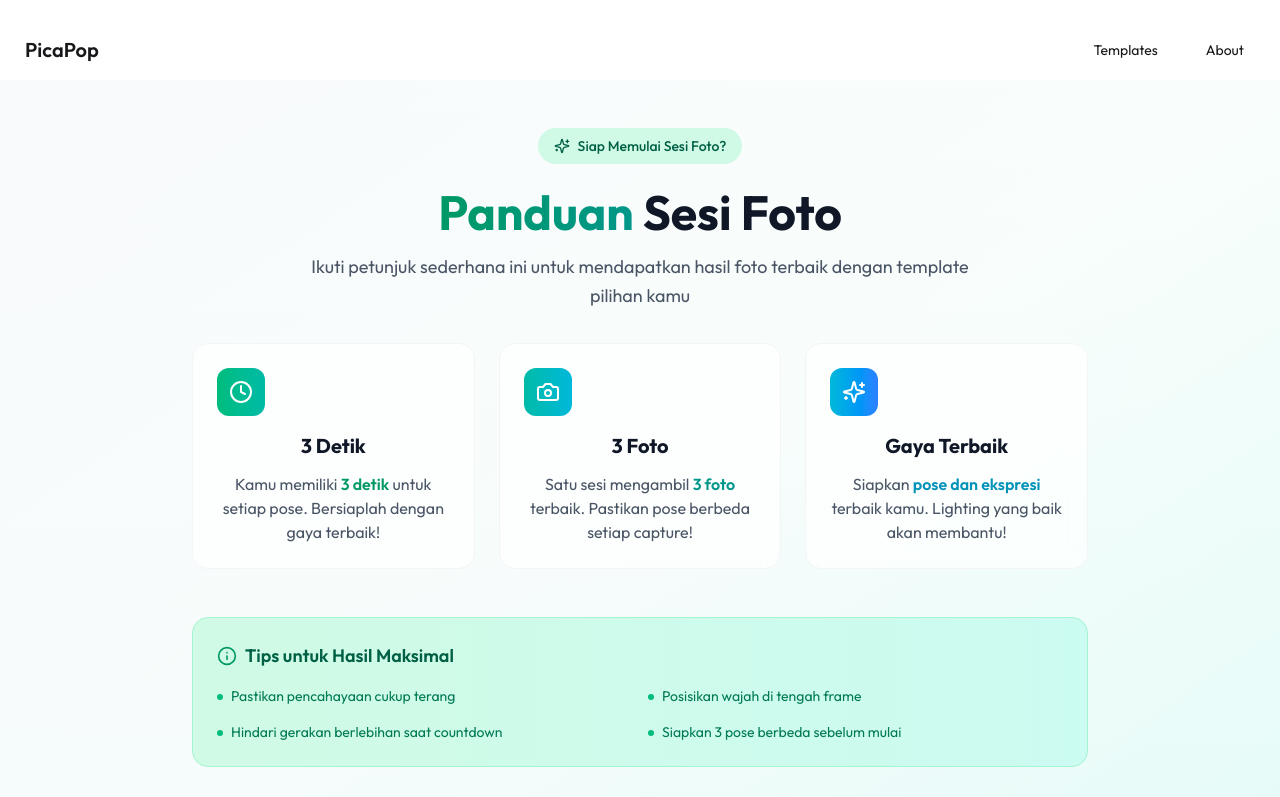
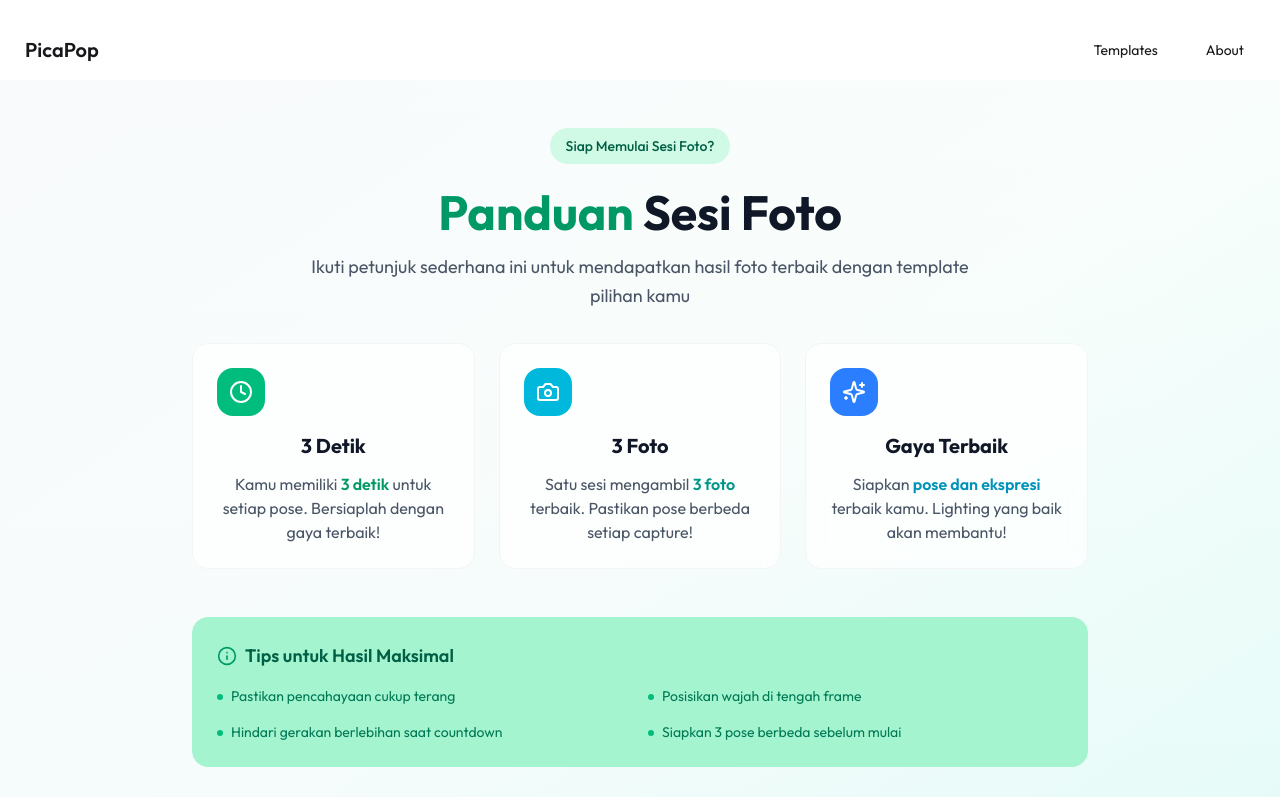
Before and after one commit to AnggaaIs/picapop, a Next.js app: page /getstarted in a window 1280 px wide. Shown: the top 797 px of the page. Built offline with nearby package versions, Linux system fonts and the light colour scheme.

Commit message:
feat: fix bug

```diff
--- a/src/app/getstarted/page.tsx
+++ b/src/app/getstarted/page.tsx
@@ -76,12 +76,11 @@ export default function GetStarted() {
             className="mb-8"
           >
             <div className="inline-flex items-center px-4 py-2 rounded-full bg-emerald-100 text-emerald-800 text-sm font-medium mb-6">
-              <Sparkles className="w-4 h-4 mr-2" />
               Siap Memulai Sesi Foto?
             </div>
 
             <h1 className="text-3xl sm:text-4xl lg:text-5xl font-bold text-gray-900 mb-4">
-              <span className="bg-gradient-to-r from-emerald-600 to-teal-600 bg-clip-text text-transparent">
+              <span className="text-emerald-600">
                 Panduan
               </span>{" "}
               Sesi Foto
@@ -130,9 +129,8 @@ export default function GetStarted() {
             {/* Rule 1 */}
             <motion.div
               className="bg-white/70 backdrop-blur-sm rounded-2xl p-6 border border-gray-100 hover:shadow-lg transition-all duration-300 group"
-              whileHover={{ y: -5, scale: 1.02 }}
             >
-              <div className="w-12 h-12 bg-gradient-to-r from-emerald-500 to-teal-500 rounded-xl flex items-center justify-center mb-4 group-hover:scale-110 transition-transform duration-300">
+              <div className="w-12 h-12 bg-emerald-500 rounded-2xl flex items-center justify-center mb-4 transition-transform duration-300">
                 <Clock className="w-6 h-6 text-white" />
               </div>
               <h3 className="text-xl font-bold text-gray-900 mb-3">3 Detik</h3>
@@ -145,9 +143,8 @@ export default function GetStarted() {
             {/* Rule 2 */}
             <motion.div
               className="bg-white/70 backdrop-blur-sm rounded-2xl p-6 border border-gray-100 hover:shadow-lg transition-all duration-300 group"
-              whileHover={{ y: -5, scale: 1.02 }}
             >
-              <div className="w-12 h-12 bg-gradient-to-r from-teal-500 to-cyan-500 rounded-xl flex items-center justify-center mb-4 group-hover:scale-110 transition-transform duration-300">
+              <div className="w-12 h-12 bg-cyan-500 rounded-2xl flex items-center justify-center mb-4 transition-transform duration-300">
                 <Camera className="w-6 h-6 text-white" />
               </div>
               <h3 className="text-xl font-bold text-gray-900 mb-3">3 Foto</h3>
@@ -160,9 +157,8 @@ export default function GetStarted() {
             {/* Rule 3 */}
             <motion.div
               className="bg-white/70 backdrop-blur-sm rounded-2xl p-6 border border-gray-100 hover:shadow-lg transition-all duration-300 group"
-              whileHover={{ y: -5, scale: 1.02 }}
             >
-              <div className="w-12 h-12 bg-gradient-to-r from-cyan-500 to-blue-500 rounded-xl flex items-center justify-center mb-4 group-hover:scale-110 transition-transform duration-300">
+              <div className="w-12 h-12 bg-blue-500 rounded-2xl flex items-center justify-center mb-4 transition-transform duration-300">
                 <Sparkles className="w-6 h-6 text-white" />
               </div>
               <h3 className="text-xl font-bold text-gray-900 mb-3">Gaya Terbaik</h3>
@@ -176,7 +172,7 @@ export default function GetStarted() {
           {/* Tips Section */}
           <motion.div
             variants={itemVariants}
-            className="bg-gradient-to-r from-emerald-100 to-teal-100 rounded-2xl p-6 mb-8 border border-emerald-200"
+            className="bg-emerald-200 rounded-2xl p-6 mb-8 border border-emerald-200"
           >
             <div className="flex items-center gap-2 mb-4">
               <Info className="w-5 h-5 text-emerald-600" />
@@ -210,7 +206,7 @@ export default function GetStarted() {
             <Button
               onClick={handleStart}
               disabled={isStarting}
-              className={`bg-gradient-to-r from-emerald-600 to-teal-600 hover:from-emerald-700 hover:to-teal-700 text-white px-8 py-4 text-lg font-semibold rounded-xl shadow-lg hover:shadow-xl transition-all duration-300 flex items-center gap-2 group ${isStarting ? 'opacity-75 cursor-not-allowed' : ''}`}
+              className={`bg--600 hover:from-emerald-700 hover:to-teal-700 text-white px-8 py-4 text-lg font-semibold rounded-xl shadow-lg hover:shadow-xl transition-all duration-300 flex items-center gap-2 group ${isStarting ? 'opacity-75 cursor-not-allowed' : ''}`}
               size="lg"
             >
               {isStarting ? (
--- a/src/app/privacy-policy/page.tsx
+++ b/src/app/privacy-policy/page.tsx
@@ -16,11 +16,7 @@ const PrivacyPolicy = () => {
   };
 
   return (
-    <div className="min-h-screen bg-gradient-to-b from-white to-[#f6f8fd] relative overflow-hidden">
-      {/* Background decorations */}
-      <div className="absolute inset-0 bg-[#34364a]/[0.02] -z-1" />
-      <div className="absolute top-40 -left-64 w-96 h-96 bg-blue-50 rounded-full mix-blend-multiply filter blur-3xl opacity-25 animate-blob" />
-      <div className="absolute top-40 -right-64 w-96 h-96 bg-purple-50 rounded-full mix-blend-multiply filter blur-3xl opacity-25 animate-blob animation-delay-2000" />
+    <div className="min-h-screen bg-white relative overflow-hidden">
 
       <motion.div
         className="py-20 px-6"
@@ -29,11 +25,11 @@ const PrivacyPolicy = () => {
         animate="visible"
       >
         <motion.div
-          className="max-w-3xl mx-auto bg-white/70 backdrop-blur-lg rounded-2xl p-8 md:p-12 shadow-sm"
+          className="max-w-3xl mx-auto bg-white/70 backdrop-blur-lg rounded-2xl p-5 md:p-12"
           variants={itemVariants}
         >
           <motion.h1
-            className="text-4xl md:text-5xl font-bold mb-8 text-center bg-clip-text text-transparent bg-gradient-to-r from-[#34364a] to-blue-600"
+            className="text-4xl md:text-5xl font-bold mb-8 text-center text-[#34364a]"
             variants={itemVariants}
           >
             Kebijakan Privasi
@@ -51,7 +47,7 @@ const PrivacyPolicy = () => {
           {sections.map((section, index) => (
             <motion.div key={section.title} variants={itemVariants}>
               <h2 className="text-2xl font-bold text-[#34364a] mt-12 mb-4 flex items-center">
-                <span className="text-blue-600 mr-3">{index + 1}.</span>
+                <span className="mr-3">{index + 1}.</span>
                 {section.title}
               </h2>
               <p className="text-[#34364a]/80 leading-relaxed">
@@ -61,7 +57,7 @@ const PrivacyPolicy = () => {
           ))}
 
           <motion.p
-            className="mt-12 text-sm text-[#34364a]/60 border-t pt-8"
+            className="mt-6 text-sm text-[#34364a]/60 pt-8"
             variants={itemVariants}
           >
             Terakhir diperbarui: April 2025
--- a/src/app/terms-of-use/page.tsx
+++ b/src/app/terms-of-use/page.tsx
@@ -47,11 +47,7 @@ const TermsOfUse = () => {
   ];
 
   return (
-    <div className="min-h-screen bg-gradient-to-b from-white to-[#f6f8fd] relative overflow-hidden">
-      {/* Background decorations */}
-      <div className="absolute inset-0 bg-[#34364a]/[0.02] -z-1" />
-      <div className="absolute top-40 -left-64 w-96 h-96 bg-blue-50 rounded-full mix-blend-multiply filter blur-3xl opacity-25 animate-blob" />
-      <div className="absolute top-40 -right-64 w-96 h-96 bg-purple-50 rounded-full mix-blend-multiply filter blur-3xl opacity-25 animate-blob animation-delay-2000" />
+    <div className="min-h-screen bg-white relative overflow-hidden">
 
       <motion.div
         className="py-20 px-6"
@@ -60,11 +56,11 @@ const TermsOfUse = () => {
         animate="visible"
       >
         <motion.div
-          className="max-w-3xl mx-auto bg-white/70 backdrop-blur-lg rounded-2xl p-8 md:p-12 shadow-sm"
+          className="max-w-3xl mx-auto bg-white/70 backdrop-blur-lg rounded-2xl p-6 md:p-12"
           variants={itemVariants}
         >
           <motion.h1
-            className="text-4xl md:text-5xl font-bold mb-8 text-center bg-clip-text text-transparent bg-gradient-to-r from-[#34364a] to-blue-600"
+            className="text-4xl md:text-5xl font-bold mb-8 text-center text-[#34364a]"
             variants={itemVariants}
           >
             Syarat dan Ketentuan
@@ -86,7 +82,7 @@ const TermsOfUse = () => {
               className="mb-8 last:mb-0"
             >
               <h2 className="text-2xl font-semibold mb-3 text-[#34364a] flex items-center">
-                <span className="text-blue-600 mr-3">{index + 1}.</span>
+                <span className="mr-3">{index + 1}.</span>
                 {term.title}
               </h2>
               <p className="text-[#34364a]/80 leading-relaxed pl-7">
@@ -96,7 +92,7 @@ const TermsOfUse = () => {
           ))}
 
           <motion.p
-            className="mt-12 text-sm text-[#34364a]/60 border-t pt-8"
+            className="mt-6 text-sm text-[#34364a]/60 pt-8"
             variants={itemVariants}
           >
             Terakhir diperbarui: April 2025
--- a/src/components/photosession/alert-error.tsx
+++ b/src/components/photosession/alert-error.tsx
@@ -1,6 +1,6 @@
 export default function AlertError() {
   return (
-    <div role="alert" className="bg-red-300 flex items-center justify-center gap-3 py-3 px-3 rounded-lg">
+    <div role="alert" className="bg-red-200 flex items-center justify-center gap-3 py-3 px-3 rounded-lg">
       <svg
         xmlns="http://www.w3.org/2000/svg"
         className="h-6 w-6 shrink-0 stroke-current text-red-600"
@@ -14,7 +14,7 @@ export default function AlertError() {
           d="M10 14l2-2m0 0l2-2m-2 2l-2-2m2 2l2 2m7-2a9 9 0 11-18 0 9 9 0 0118 0z"
         />
       </svg>
-      <span className="text-red-600 text-sm font-semibold tracking-wide">Error! Tidak mendapatkan akses ke kamera.</span>
+      <span className="text-red-600 text-sm font-semibold tracking-wider">Error! Tidak mendapatkan akses ke kamera.</span>
     </div>
   )
 }
```
